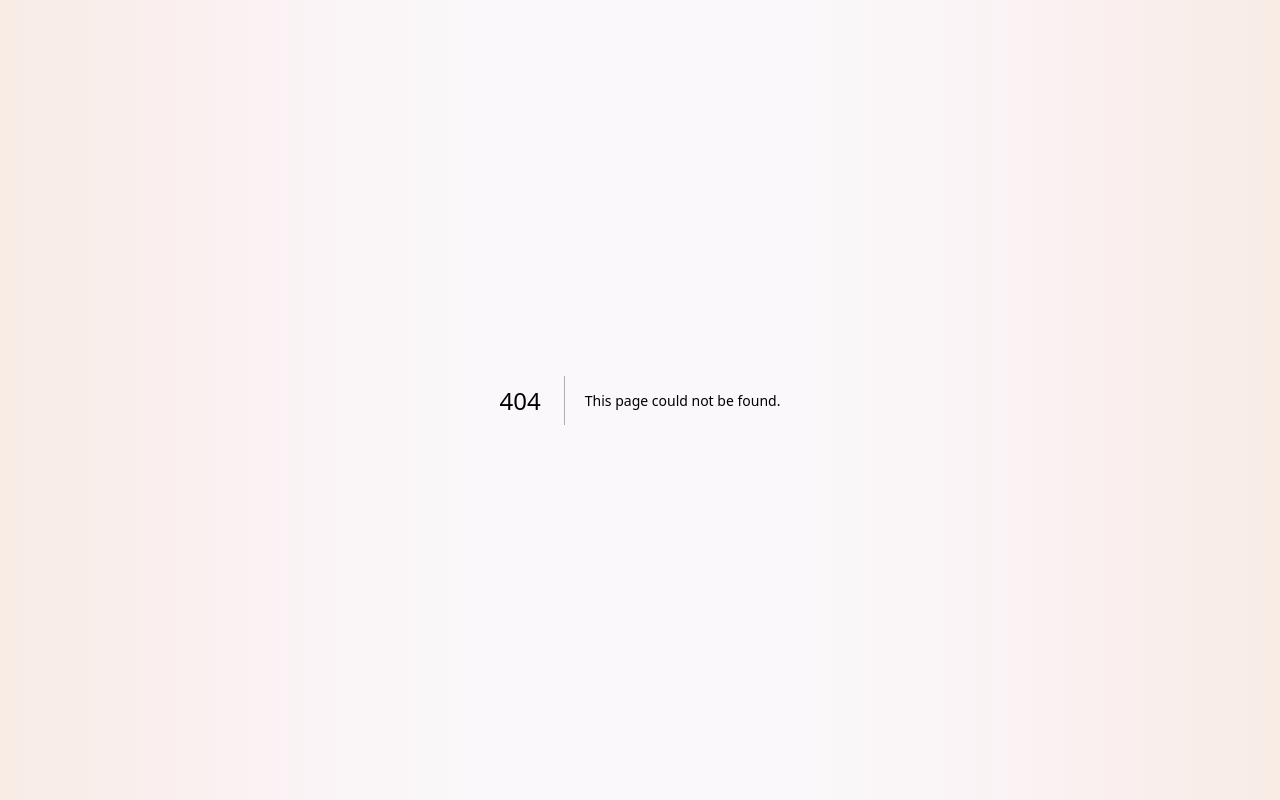
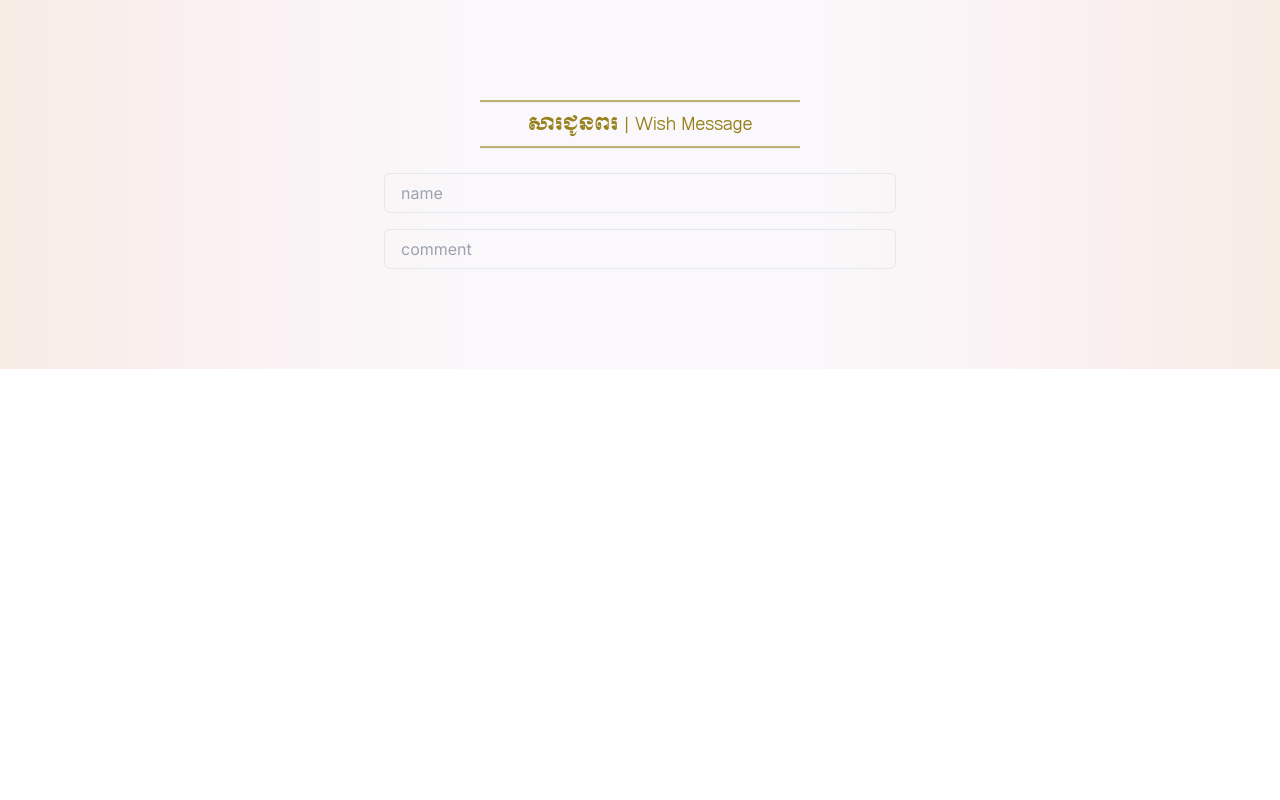
Before and after one commit to Chaktokrong/invitation-app, a Next.js app: page /Wish in a window 1280 px wide. Before the commit this address had no page. Built offline with nearby package versions, Linux system fonts and the light colour scheme.

Commit message:
01/04/24

```diff
--- a/app/Map/page.js
+++ b/app/Map/page.js
@@ -1,7 +1,18 @@
-import React from 'react'
+import React from "react";
+import { Stack, Divider } from "@chakra-ui/react";
 
 export default function Map() {
   return (
-    <div>page</div>
-  )
+    <Stack className="agenda-page" direction="column" spacing={6}>
+      <Stack direction="column">
+        <Stack direction="row" justifyContent="center">
+          <Divider className="divider-bottom" />
+        </Stack>
+        <Text className="agenda-title">ពិធីរៀបអាពាហ៍ពិពាហ៍</Text>
+        <Stack direction="row" justifyContent="center">
+          <Divider className="divider-bottom" />
+        </Stack>
+      </Stack>
+    </Stack>
+  );
 }
--- /dev/null
+++ b/app/Wish/page.js
@@ -0,0 +1,25 @@
+import React from "react";
+import { Stack, Divider, Text, Input } from "@chakra-ui/react";
+
+export default function Wish() {
+  return (
+    <Stack className="wish-page" direction="column" spacing={6}>
+      <Stack direction="column">
+        <Stack direction="row" justifyContent="center">
+          <Divider className="divider-bottom" />
+        </Stack>
+        <Text className="wish-title">សារជូនពរ | Wish Message</Text>
+        <Stack direction="row" justifyContent="center">
+          <Divider className="divider-bottom" />
+        </Stack>
+      </Stack>
+
+      <Stack direction="row" justifyContent="center">
+        <Stack direction="column" spacing={4} w="80%">
+          <Input placeholder="name" />
+          <Input placeholder="comment" multiple rowGap={5}/>
+        </Stack>
+      </Stack>
+    </Stack>
+  );
+}
--- /dev/null
+++ b/app/Wish/wish.scss
@@ -0,0 +1,17 @@
+@import "../../themes.scss";
+
+.wish-page {
+  width: 100%;
+  padding: 100px 0px;
+
+  .wish-title {
+    font-family: $font-title;
+    font-size: $font-size-title;
+    text-align: center;
+    color: $primary-color;
+  }
+  .divider-bottom {
+    border-top: 2px solid $primary-color;
+    width: 50%;
+  }
+}
--- a/app/layout.js
+++ b/app/layout.js
@@ -7,6 +7,7 @@ import "./home.scss";
 import "../components/footer.scss";
 import "./Introduction/intoduction.scss";
 import "./Agenda/agenda.scss";
+import "./Wish/wish.scss"
 
 const inter = Inter({ subsets: ["latin"] });
 
```
